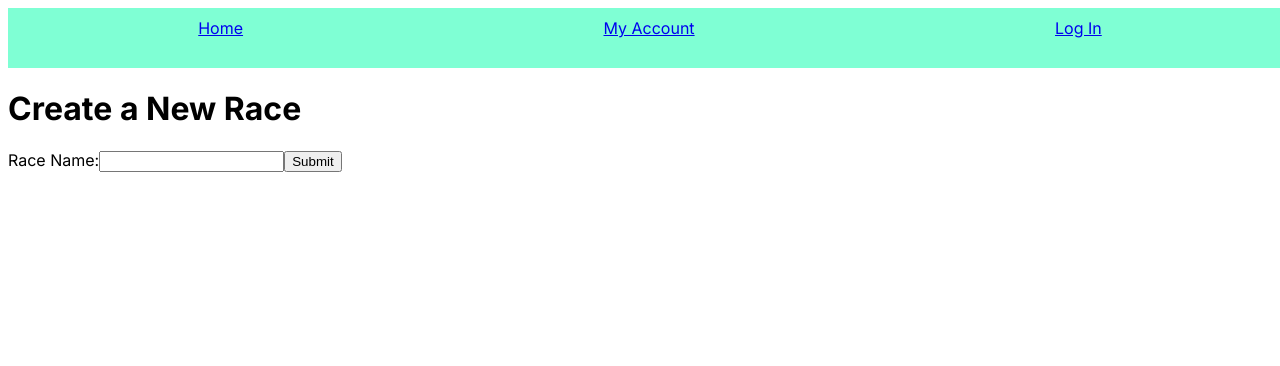
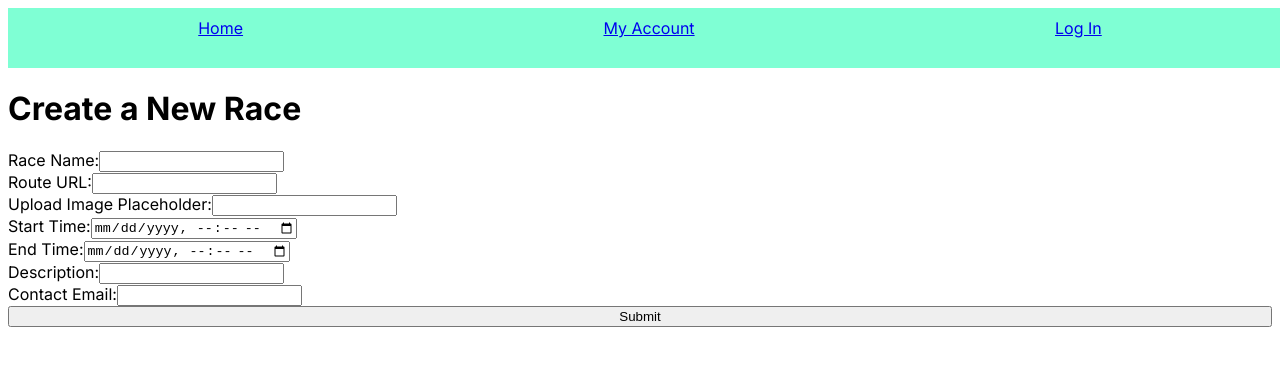
Before and after one commit to AcademyPgh/gingerbread, a Next.js app: page /races/newrace in a window 1280 px wide. Shown: the top 366 px of the page. Built offline with nearby package versions, Linux system fonts and the light colour scheme.

Commit message:
new race form added

```diff
--- a/src/app/api/route.ts
+++ b/src/app/api/route.ts
@@ -1,8 +1,17 @@
-import { NextResponse } from 'next/server'
+import { db, NewRace } from '@/db/dbstuff';
+import { races } from '@/db/schema';
+import { NextResponse } from 'next/server';
 
 export async function POST(request: Request) {
+    //convert the incoming form request to a usable object
     const data = await request.formData();
+    const form = Object.fromEntries(data);
 
-    const response = Object.fromEntries(data);
-    return NextResponse.json(response);
+    //parse the form data into the corresponding db ORM fields
+    const entry: NewRace = {name: String(form.name), routeURL: String(form.routeurl), heroURL: String(form.herourl), starttime: new Date(String(form.starttime)), endtime: new Date(String(form.endtime)), description: String(form.description), contactemail: String(form.contactemail)};
+
+    await db.insert(races).values(entry);
+
+    //redirect to the landing page; change the string literal for other site locations but be mindful that updating the database will take longer than the redirect
+    return NextResponse.redirect(new URL('/', request.url), 302);
 }
--- a/src/app/db/dbstuff.ts
+++ b/src/app/db/dbstuff.ts
@@ -22,3 +22,4 @@ export type Race = InferModel<typeof races, "select">;
 
 //insert types
 export type NewUser = InferModel<typeof users, "insert">;
+export type NewRace = InferModel<typeof races, "insert">;
--- a/src/app/db/schema.ts
+++ b/src/app/db/schema.ts
@@ -19,6 +19,7 @@ export const races = mysqlTable("races", {
   name: varchar("name", {length: 256}),
   routeURL: varchar("routeurl", {length: 2048}),
   heroURL: varchar("herourl", {length: 2048}),
+  //location
   starttime: datetime("starttime"),
   endtime: datetime("endtime"),
   description: text("description"),
--- a/src/app/globals.css
+++ b/src/app/globals.css
@@ -7,3 +7,9 @@
     justify-content: space-around;
     padding: 10px;
 }
+
+.genericform{
+    display: flex;
+    flex-direction: column;
+    justify-content: space-around;
+}
--- a/src/app/races/newrace/page.tsx
+++ b/src/app/races/newrace/page.tsx
@@ -1,14 +1,40 @@
-import { db, Race } from '@/db/dbstuff';
-import { races } from '@/db/schema';
+import '@/globals.css';
 
 export default function Home() {
+    //fields need to be matched on api/route.ts in the NewRace object
+    //date and/or time fields will break the 'insert' if they are null so keep them required
     return (
       <div>
         <h1>Create a New Race</h1>
-        <form action="/api" method="post">
-            <label htmlFor="name">Race Name:</label>
-            <input type="text" id="name" name="name" required minLength={1} maxLength={50}/>
-
+        <form action="/api" method="post" className='genericform'>
+            <div>
+                <label htmlFor="name">Race Name:</label>
+                <input type="text" id="name" name="name" required minLength={2} maxLength={100}/>
+            </div>
+            <div>
+                <label htmlFor="routeurl">Route URL:</label>
+                <input type="text" id="routeurl" name="routeurl" required minLength={5} maxLength={100}/>
+            </div>
+            <div>
+                <label htmlFor="herourl">Upload Image Placeholder:</label>
+                <input type="text" id="herourl" name="herourl" minLength={5} maxLength={100}/>
+            </div>
+            <div>
+                <label htmlFor="starttime">Start Time:</label>
+                <input type="datetime-local" id="starttime" name="starttime" required/>
+            </div>
+            <div>
+                <label htmlFor="endtime">End Time:</label>
+                <input type="datetime-local" id="endtime" name="endtime" required/>
+            </div>
+            <div>
+                <label htmlFor="description">Description:</label>
+                <input type="text" id="description" name="description" required minLength={5}/>
+            </div>
+            <div>
+                <label htmlFor="contactemail">Contact Email:</label>
+                <input type="text" id="contactemail" name="contactemail" required minLength={5}/>
+            </div>
             <button type="submit">Submit</button>
         </form>
       </div>
```
